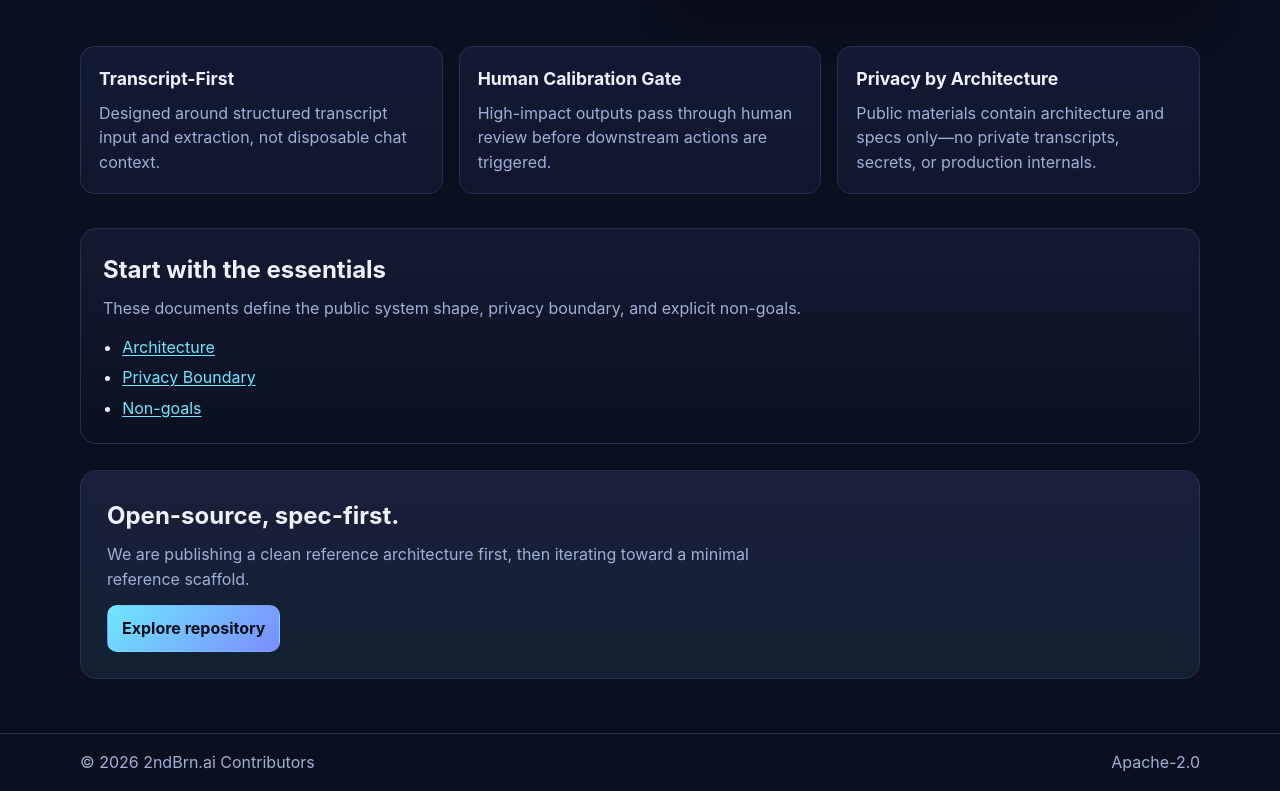
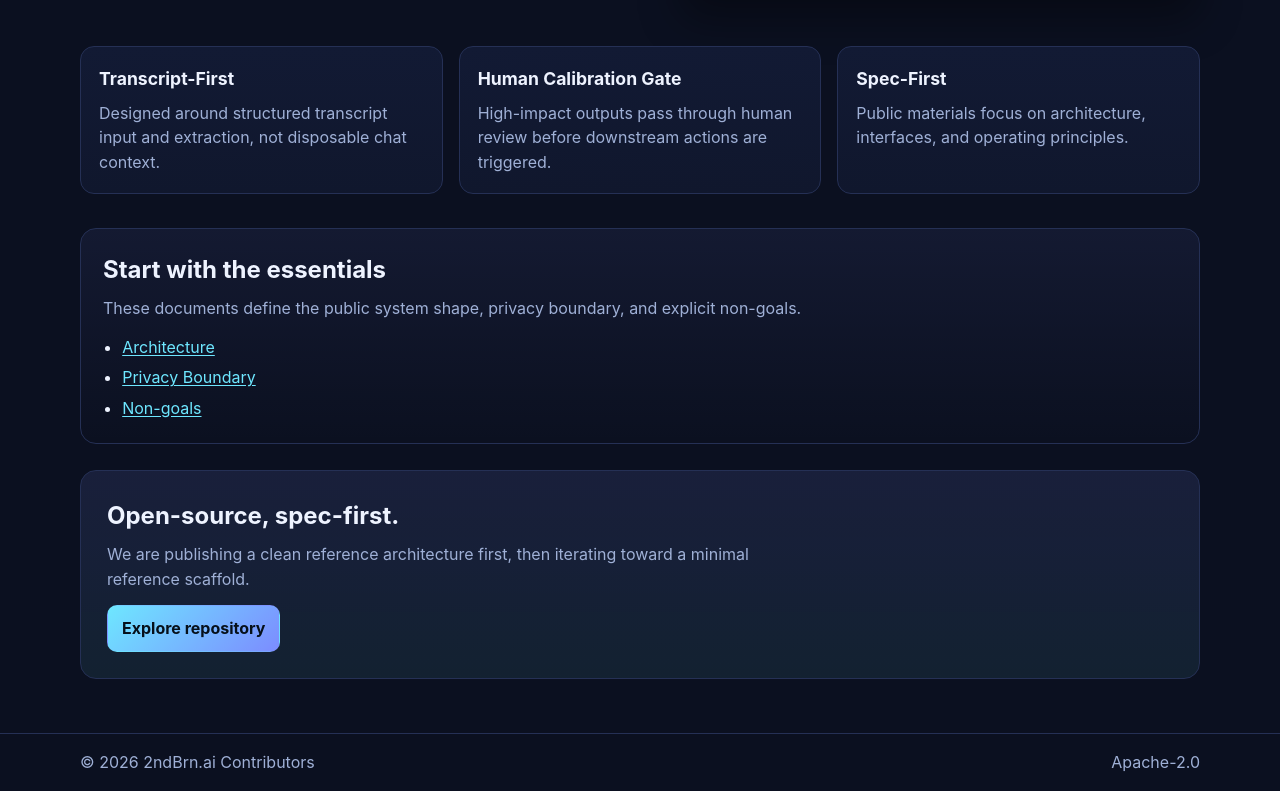
Before and after one commit to 2ndbrn-ai/2ndbrn-ai, a plain HTML site: page website/index.html in a window 1280 px wide. Shown: the part 1062-1853 px from the top of the page. Drawn offline with Linux system fonts and the light colour scheme.

Commit message:
docs: streamline public-facing copy and reduce repetitive privacy disclaimers

```diff
--- a/website/index.html
+++ b/website/index.html
@@ -48,8 +48,8 @@
         <p>High-impact outputs pass through human review before downstream actions are triggered.</p>
       </article>
       <article class="card">
-        <h2>Privacy by Architecture</h2>
-        <p>Public materials contain architecture and specs only—no private transcripts, secrets, or production internals.</p>
+        <h2>Spec-First</h2>
+        <p>Public materials focus on architecture, interfaces, and operating principles.</p>
       </article>
     </section>
 
```
Also changed, not shown: 1 other file.
